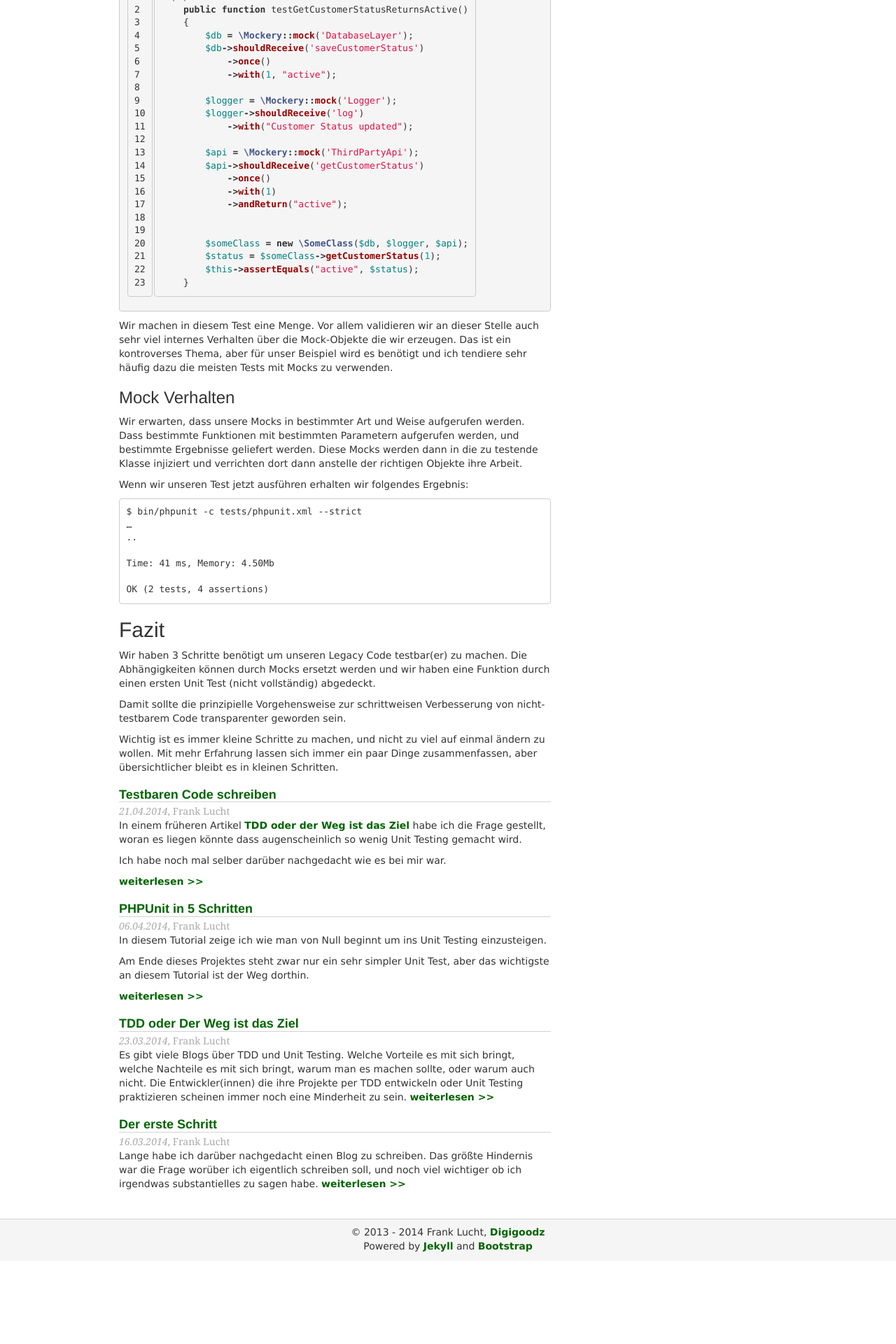
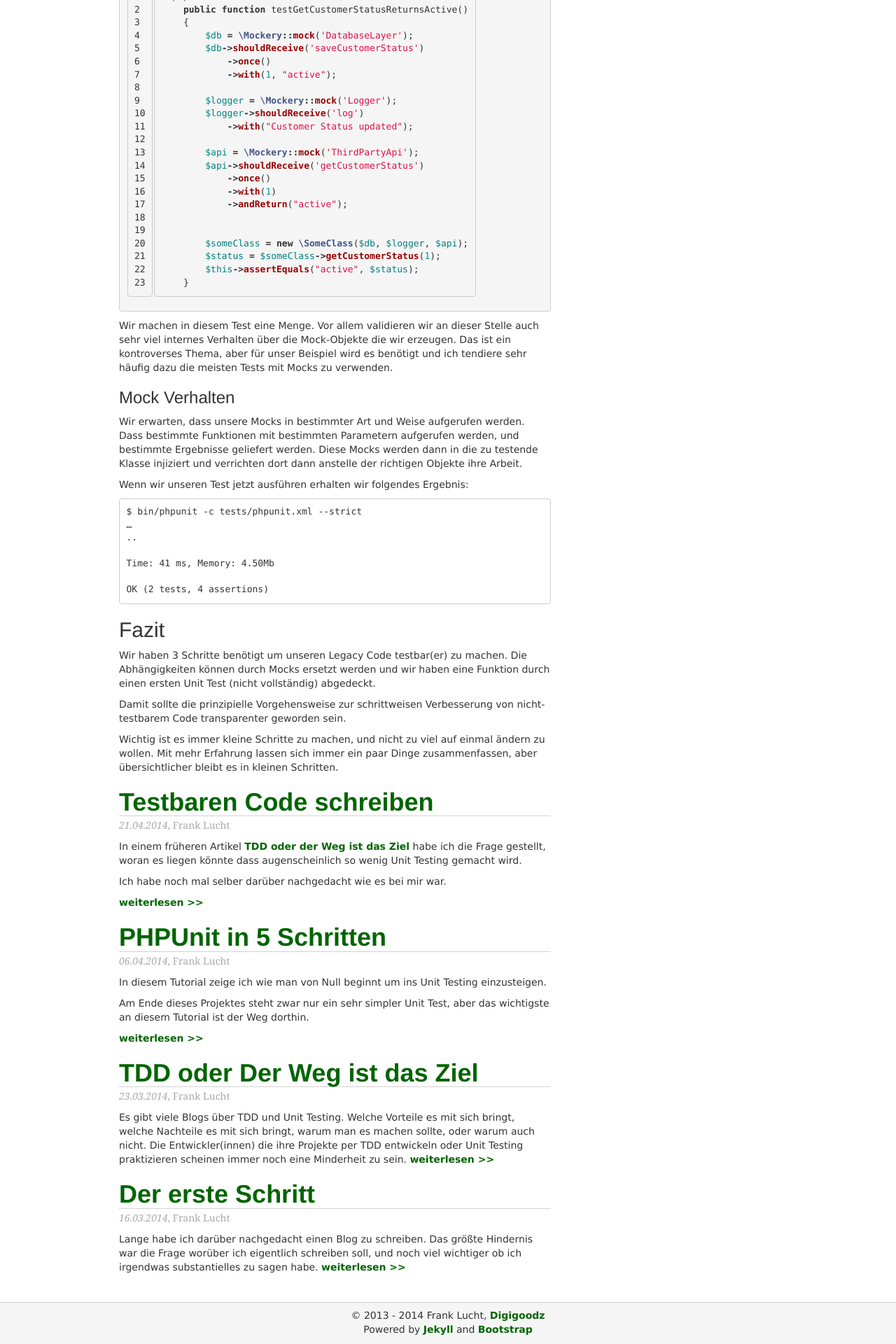
Before and after one commit to Digigoodz/digigoodz.github.io, a Jekyll site: the page built from index.html, in a window 1280 px wide. Shown: the part 3454-5374 px from the top of the page at 70% size. Built offline with Jekyll 4.4.1, drawn with Linux system fonts in a browser that asks for light colours; Markdown is read by kramdown in place of the engine named in the settings; the list of posts is cut into pages by our own code; comment, search, counter and statistics services are not loaded; before the commit the page ends 5255 px from its top, so only the background shows below that.

Commit message:
updated post teaser article tags usage and introduced a new article class

```diff
--- a/_includes/post_teaser.html
+++ b/_includes/post_teaser.html
@@ -1,8 +1,10 @@
-<div class="post">
-    <h4 class="post-heading"><a href="{{ post.url }}">{{post.title}}</a></h4>
-    <div class="post-author-line"><i>{{post.date  | date: "%d.%m.%Y" }}</i>, {{site.author.name}}</div>
-    <article>
-            {{ post.excerpt }}
-            <a href="{{ post.url }}">weiterlesen >></a>
-    </article>
-</div>
+<article class="post teaser">
+    <header>
+        <h1 class="post-heading"><a href="{{ post.url }}">{{post.title}}</a></h1>
+        <div class="post-author-line"><i>{{post.date  | date: "%d.%m.%Y" }}</i>, {{site.author.name}}</div>
+    </header>
+    <section>
+        {{ post.excerpt }}
+        <a href="{{ post.url }}">weiterlesen >></a>
+    </section>
+</article>
```
